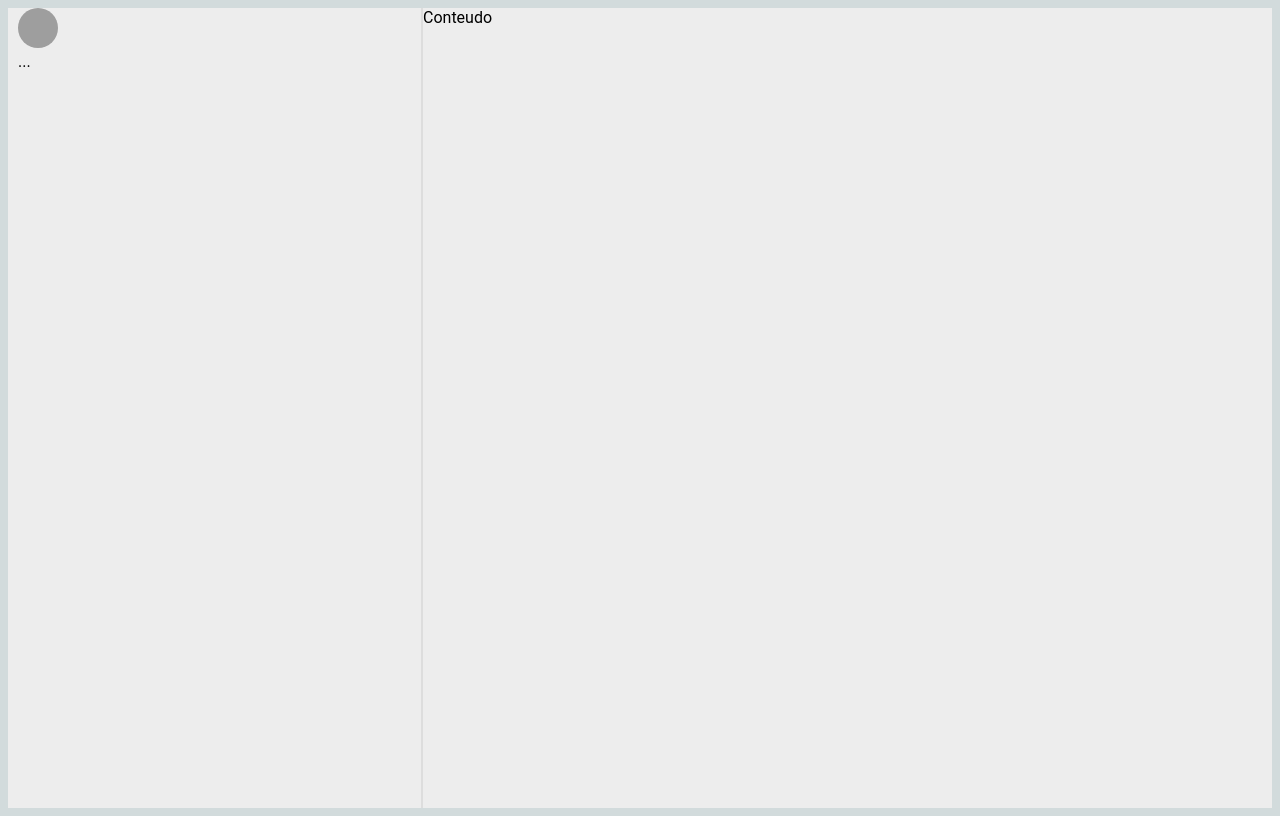
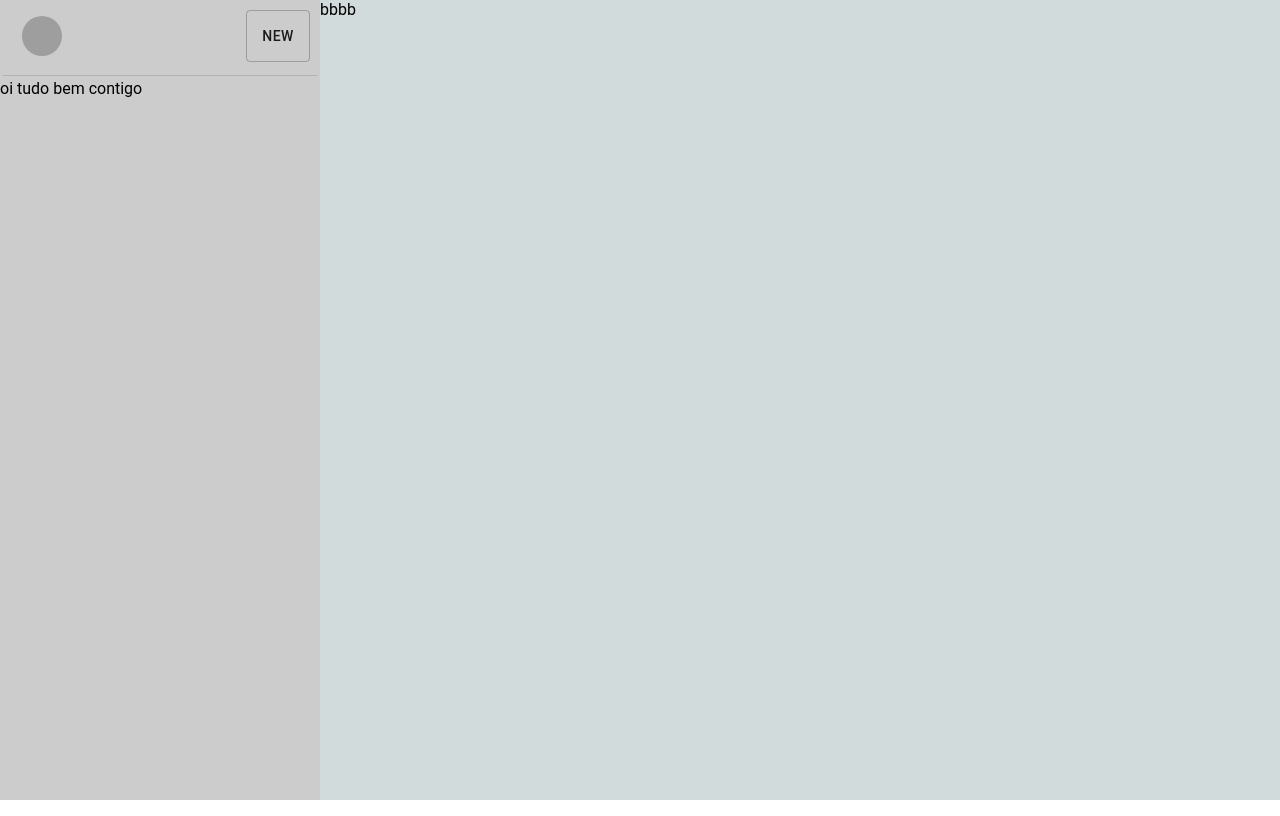
Before and after one commit to VictorHugoBN/testepraticowiid, a React (Create React App) app: page / in a window 1280 px wide. Built offline with nearby package versions, Linux system fonts and the light colour scheme; grey boxes are pictures that could not be loaded.

Commit message:
Header left finalizado

```diff
--- a/src/App.css
+++ b/src/App.css
@@ -1,43 +1,4 @@
-* {
-	box-sizing: border-box;
+body {
+	font-family: 'Roboto';
+	margin: 0;
 }
-
-body {
-	background-color: #d2dbdc;
-	font-family: 'Roboto';
-}
-
-.app-window {
-	display: flex;
-	height: 100vh;
-	background-color: #ededed;
-}
-
-.sidebar {
-	width: 35%;
-	max-width: 415px;
-	display: flex;
-	flex-direction: column;
-	border-right: 2px solid #ddd;
-	padding: 0 10px;
-}
-
-header {
-	height: 60px;
-	display: flex;
-	justify-content: space-between;
-	align-items: center;
-}
-
-.header--avatar {
-	width: 40px;
-	height: 40px;
-	border-radius: 20px;
-	cursor: pointer;
-}
-.header--buttons {
-	display: flex;
-}
-
-.contentarea {
-}
--- a/src/App.jsx
+++ b/src/App.jsx
@@ -1,33 +1,64 @@
-import { Box } from '@material-ui/core';
+import {
+	Avatar,
+	Box,
+	Button,
+	Container,
+	Divider,
+	Grid,
+	makeStyles,
+	Menu,
+	MenuItem,
+	MenuList,
+	Select,
+} from '@material-ui/core';
 import React, { useState, useEffect } from 'react';
 import './App.css';
-import ChatListItem from './components/MenuListItem';
+import HeaderLeft from './components/HeaderLeft';
+import MenuTree from './components/MenuTree';
 
 const App = () => {
 	const [menuList, setMenuList] = useState([{}, {}, {}, {}]);
 
+	const useStyles = makeStyles((theme) => ({
+		root: {
+			backgroundColor: '#d2dbdc',
+			width: '100vw',
+			height: '100vh',
+		},
+		leftContainer: {
+			backgroundColor: '#ccc',
+		},
+		leftHeader: {
+			display: 'flex',
+			justifyContent: 'space-between',
+			padding: '10px',
+		},
+		rightContainer: {},
+	}));
+	const styles = useStyles();
+
 	return (
-		<Box className="app-window">
-			<Box className="sidebar">
-				<Box>
-					<img
-						src="https://www.w3schools.com/howto/img_avatar2.png"
-						alt="avatar"
-						className="header--avatar"
-					/>
-					<Box className="header--buttons">...</Box>
+		<Grid container className={styles.root}>
+			<Grid container item className={styles.leftContainer} xs={3} direction="column">
+				{/* Inicio do Header */}
+				<Box className={styles.leftHeader}>
+					<HeaderLeft />
+					<Button variant="outlined">New</Button>
+				</Box>
+				<Divider style={{ margin: '3px' }} />
+				{/* Final do Header */}
+				{/* Inicio do MenuList */}
+				<Box className={styles.menuTree}>
+					<MenuTree />
 				</Box>
 
-				<Box className="menulist">
-					{menuList.map((item, key) => (
-						<Box>
-							<ChatListItem key={key} />
-						</Box>
-					))}
-				</Box>
-			</Box>
-			<Box className="contentarea">Conteudo</Box>
-		</Box>
+				{/* Final do Meunilist */}
+			</Grid>
+
+			<Grid container item className={styles.rightContainer} xs={9} direction="column">
+				bbbb
+			</Grid>
+		</Grid>
 	);
 };
 
--- /dev/null
+++ b/src/components/HeaderLeft/index.jsx
@@ -0,0 +1,36 @@
+import { Avatar, Box, Button, Menu, MenuItem } from '@material-ui/core';
+import React, { useState } from 'react';
+
+const HeaderLeft = () => {
+	const [anchorEl, setAnchorEl] = useState(null);
+
+	const handleOpenMenu = (e) => {
+		setAnchorEl(e.currentTarget);
+	};
+
+	const handleCloseMenu = (e) => {
+		setAnchorEl(null);
+	};
+	return (
+		<Box>
+			<Button variant="text" onClick={handleOpenMenu}>
+				<Avatar
+					style={{ cursor: 'pointer' }}
+					alt="User Avatar"
+					src="https://www.w3schools.com/howto/img_avatar2.png"
+				/>
+			</Button>
+			<Menu
+				variant="selectedMenu"
+				anchorEl={anchorEl}
+				keepMounted
+				open={Boolean(anchorEl)}
+				onClose={handleCloseMenu}
+			>
+				<MenuItem onClick={handleOpenMenu}>Logout</MenuItem>
+			</Menu>
+		</Box>
+	);
+};
+
+export default HeaderLeft;
--- a/src/components/MenuListItem/index.jsx
+++ /dev/null
@@ -1,8 +0,0 @@
-import React from 'react';
-import './styles.css';
-
-const MenuListItem = () => {
-	return <div className="menuListItem"></div>;
-};
-
-export default MenuListItem;
--- /dev/null
+++ b/src/components/MenuTree/index.jsx
@@ -0,0 +1,11 @@
+import React from 'react';
+
+const MenuTree = () => {
+	return (
+		<div>
+			<div>oi tudo bem contigo</div>
+		</div>
+	);
+};
+
+export default MenuTree;
```
Also changed, not shown: src/components/MenuListItem/styles.css (deleted), 2 other files (tests, documents, lock files or other folders).
